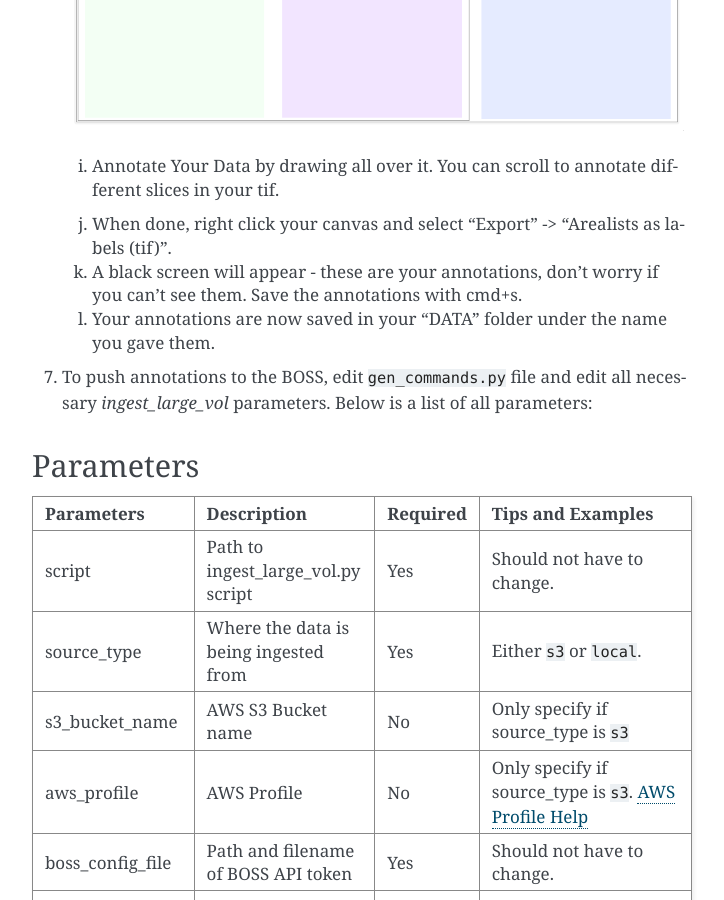
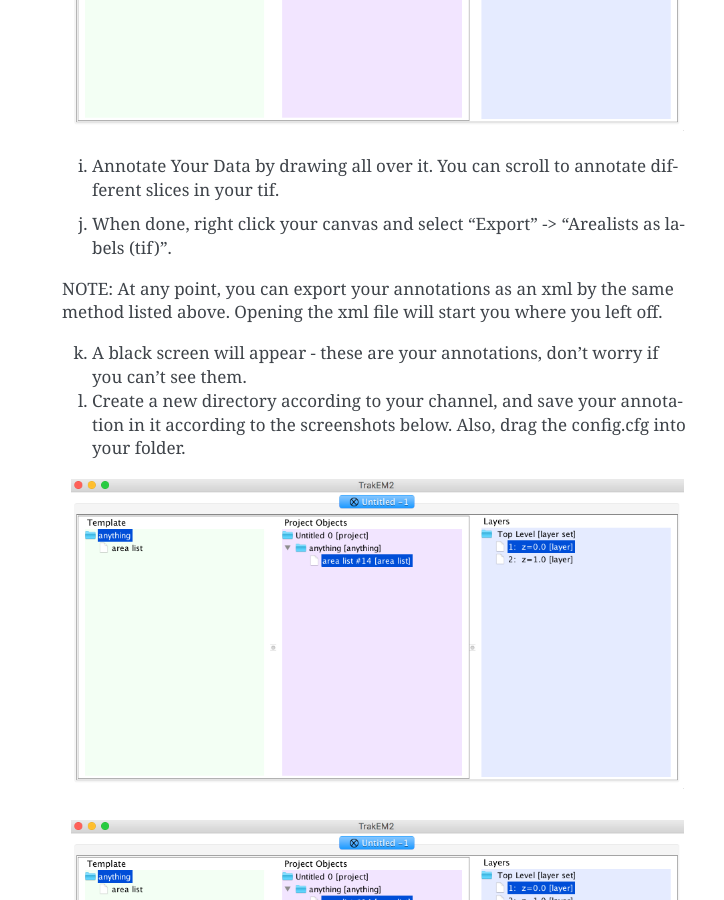
Before and after one commit to rguo123/NeuroData_Annotate, a Sphinx documentation site: the page built from docs/source/index.rst, in a window 1280 px wide and 900 px high, scrolled down 2489 px. Shown: the whole window, without its empty margins (388-1112 px from the left). Built offline with Sphinx 7.4.7, drawn with Linux system fonts in a browser that asks for light colours.

Commit message:
changed fiji stuff slightly

```diff
--- a/docs/source/index.rst
+++ b/docs/source/index.rst
@@ -63,9 +63,17 @@ Welcome to NeuroData Annotate's documentation!
 
   j. When done, right click your canvas and select "Export" -> "Arealists as labels (tif)".
 
-  k. A black screen will appear - these are your annotations, don't worry if you can't see them. Save the annotations with cmd+s.
+  NOTE: At any point, you can export your annotations as an xml by the same method listed above. Opening the xml file will start you where you left off.
 
-  l. Your annotations are now saved in your "DATA" folder under the name you gave them.
+  k. A black screen will appear - these are your annotations, don't worry if you can't see them.
+
+  l. Create a new directory according to your channel, and save your annotation in it according to the screenshots below. Also, drag the config.cfg into your folder.
+
+  .. figure:: images/final_area_list.png
+      :align: center
+
+  .. figure:: images/final_area_list.png
+      :align: center
 
 7. To push annotations to the BOSS, edit ``gen_commands.py`` file and edit all necessary `ingest_large_vol` parameters. Below is a list of all parameters:
 
```
